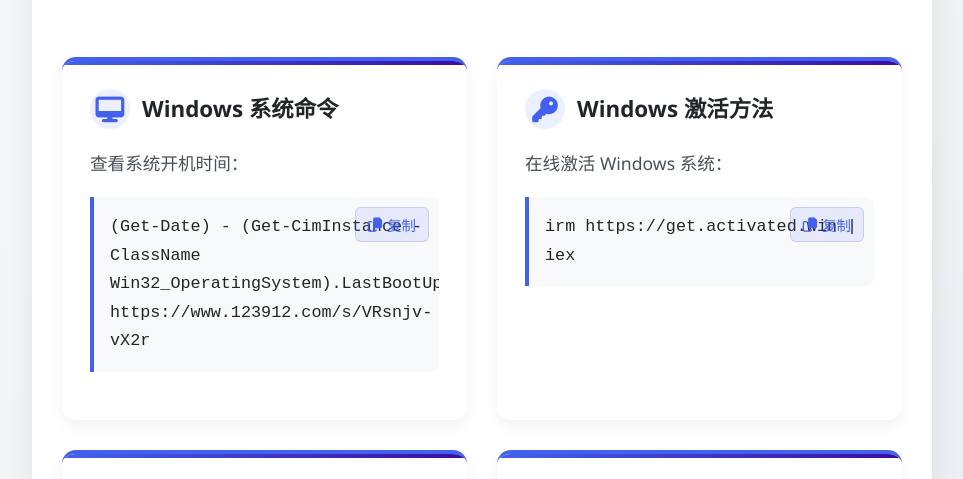
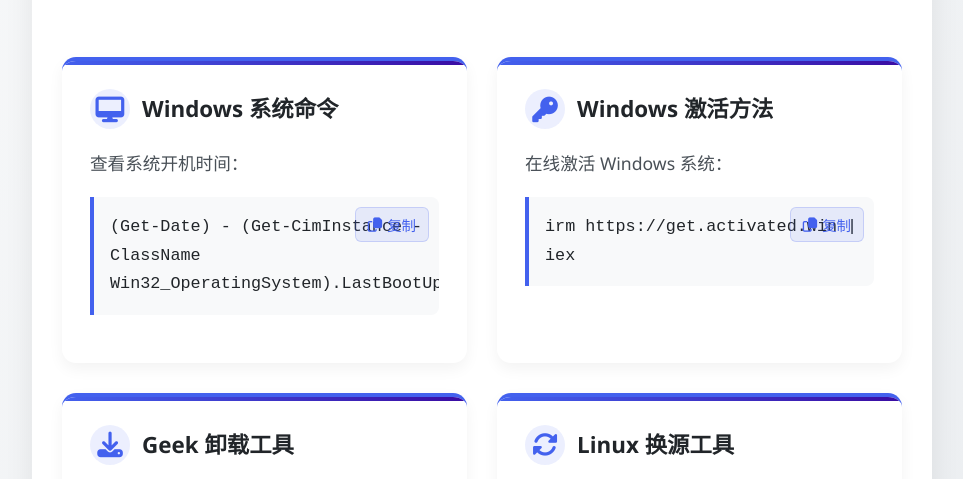
Before and after one commit to Lincorn/memo, a plain HTML site: page index.html in a window 1280 px wide. Shown: the part 227-706 px from the top of the page, without its empty margins (158-1121 px from the left). Drawn offline with Linux system fonts and the light colour scheme.

Commit message:
更新 index.html

```diff
--- a/index.html
+++ b/index.html
@@ -271,7 +271,6 @@
                         <p>查看系统开机时间：</p>
                         <div class="command">
                             (Get-Date) - (Get-CimInstance -ClassName Win32_OperatingSystem).LastBootUpTime
-                            https://www.123912.com/s/VRsnjv-vX2r
                             <button class="copy-btn"><i class="far fa-copy"></i> 复制</button>
                         </div>
                     </div>
```
